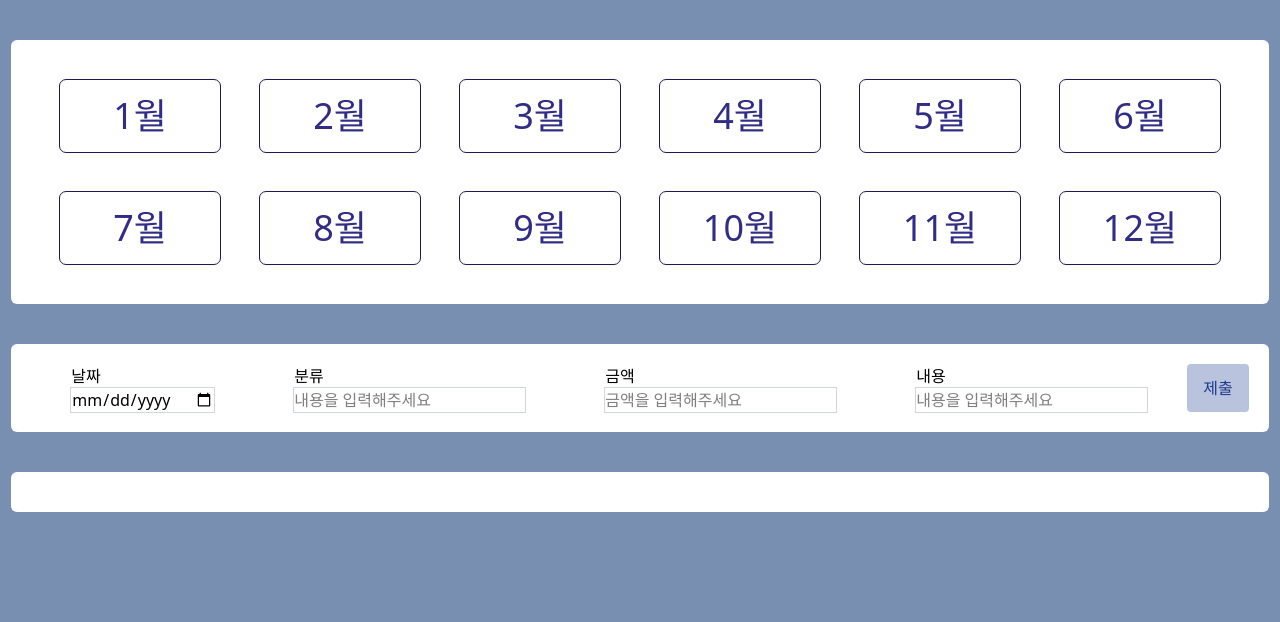
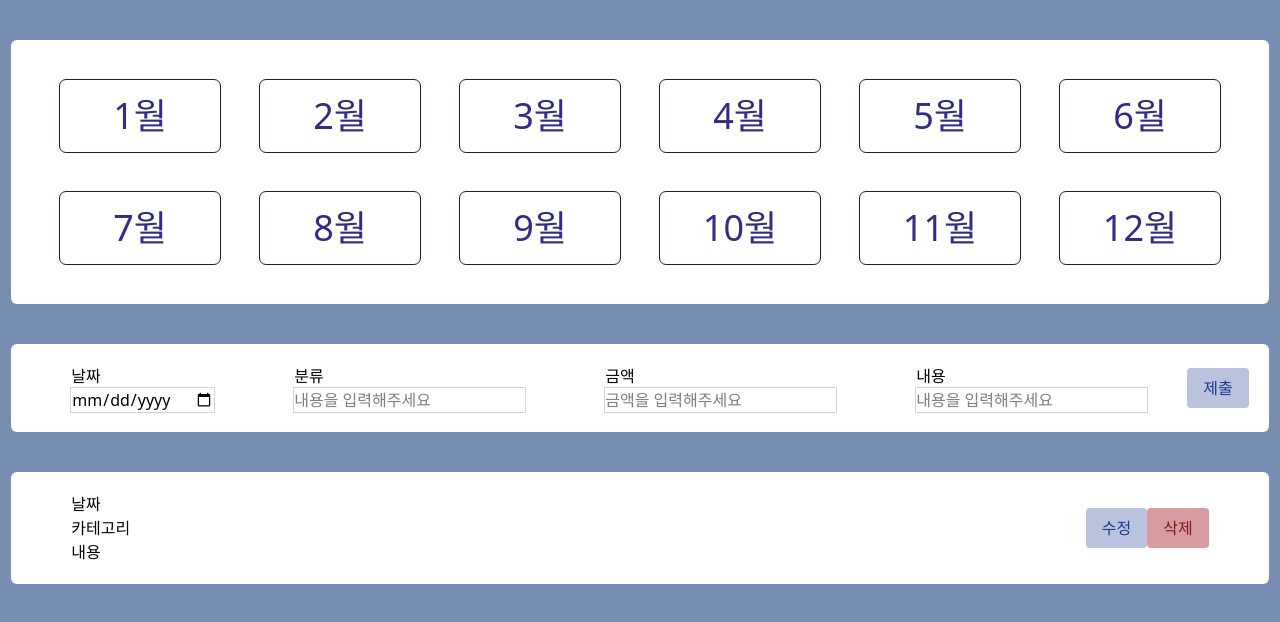
Before and after one commit to 123456466/budget-book, a React (Vite) app: page / in a window 1280 px wide. Shown: the top 622 px of the page. Built offline with nearby package versions, Linux system fonts and the light colour scheme.

Commit message:
style : 홈페이지 스타일링

```diff
--- a/src/components/CreateExpense.tsx
+++ b/src/components/CreateExpense.tsx
@@ -1,11 +1,11 @@
-import Button from "./components/Button";
+import { Button } from "./components/Button";
 import ContainerBox from "./components/ContainerBox";
 import FormInput from "./components/FormInput";
 
 function CreateExpense() {
   return (
     <ContainerBox>
-      <form className="flex justify-center">
+      <form className="flex justify-center items-center">
         <FormInput type="date" placeholder="" children="날짜" />
         <FormInput
           type="text"
--- a/src/components/ExpenseList.tsx
+++ b/src/components/ExpenseList.tsx
@@ -1,9 +1,18 @@
+import { Button, DelButton } from "./components/Button";
 import ContainerBox from "./components/ContainerBox";
 
 function ExpenseList() {
   return (
     <ContainerBox>
-      <div></div>
+      <div className="flex mx-10 items-center">
+        <div className="mr-auto">
+          <div>날짜</div>
+          <div>카테고리</div>
+          <div>내용</div>
+        </div>
+        <Button children="수정" />
+        <DelButton children="삭제" />
+      </div>
     </ContainerBox>
   );
 }
--- a/src/components/components/Button.tsx
+++ b/src/components/components/Button.tsx
@@ -2,12 +2,18 @@ interface ButtonProps {
   children: string;
 }
 
-const Button = ({ children }: ButtonProps) => {
+export const Button = ({ children }: ButtonProps) => {
   return (
-    <button className="bg-blue-900/30 px-4 cursor-pointer rounded-sm text-blue-900 hover:bg-white  hover:outline-2 outline-blue-900">
+    <button className="bg-blue-900/30 px-4 h-10 cursor-pointer rounded-sm text-blue-900 hover:bg-white  hover:outline-2 outline-blue-900">
       {children}
     </button>
   );
 };
 
-export default Button;
+export const DelButton = ({ children }: ButtonProps) => {
+  return (
+    <button className="bg-red-800/40 px-4 h-10 cursor-pointer rounded-sm text-red-900 hover:bg-white  hover:outline-2 outline-red-900">
+      {children}
+    </button>
+  );
+};
```
